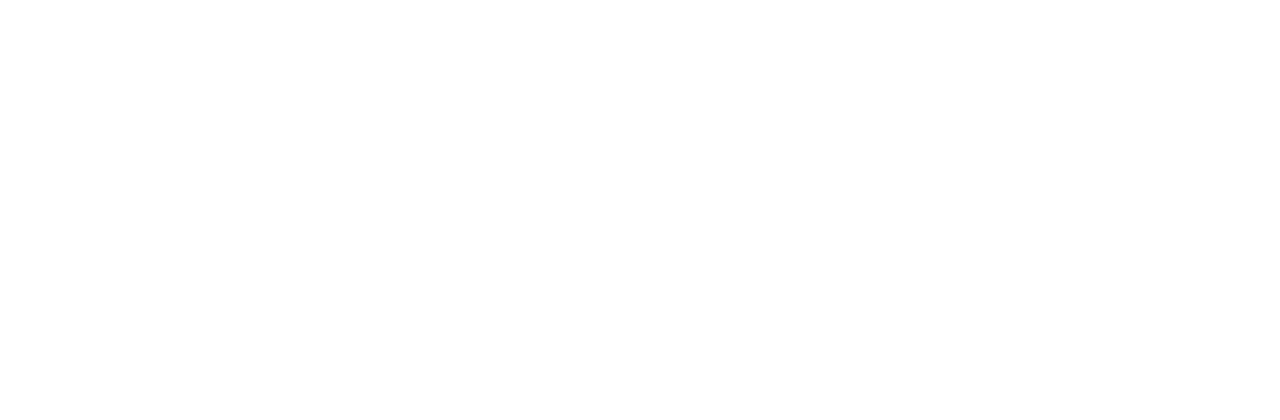
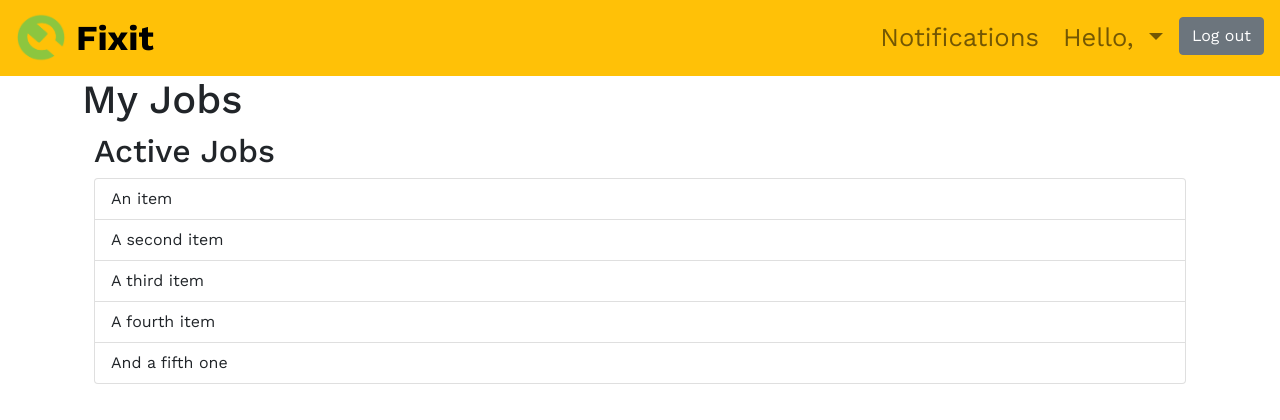
Before and after one commit to matiaslcoulougian/fixit-app, a React (Create React App) app: page /my-jobs in a window 1280 px wide. Before the commit this address had no page. Shown: the top 420 px of the page. Built offline with nearby package versions, Linux system fonts and the light colour scheme.

Commit message:
query modified

```diff
--- a/src/App.jsx
+++ b/src/App.jsx
@@ -8,6 +8,7 @@
 import {Test} from "./components/pages/Test";
 import {DashboardPage} from "./pages/DashboardPage";
 import {JobDetailsPage} from "./pages/JobDetailsPage";
+import {MyJobsPage} from "./pages/MyJobsPage";
 import {AutocompleteChangeDetails} from "@mui/material";
 
 
@@ -23,6 +24,7 @@
                 <Route exact path="/test" element={<Test />} />
                 <Route exact path="/dashboard" element={<DashboardPage />} />
                 <Route exact path="/job/:jobId" element={<JobDetailsPage />} />
+                <Route exact path="/my-jobs" element={<MyJobsPage />} />
 
             </Routes>
 
--- /dev/null
+++ b/src/components/UploadButton.jsx
@@ -0,0 +1,33 @@
+import React, { useState, useRef } from "react";
+
+function UploadButton() {
+
+
+        const [selectedImage, setSelectedImage] = useState(null);
+
+        return (
+            <div>
+                <h1>Upload and Display Image usign React Hook's</h1>
+                {selectedImage && (
+                    <div>
+                        <img alt="not fount" width={"250px"} src={URL.createObjectURL(selectedImage)} />
+                        <br />
+                        <button onClick={()=>setSelectedImage(null)}>Remove</button>
+                    </div>
+                )}
+                <br />
+
+                <br />
+                <input
+                    type="file"
+                    name="myImage"
+                    onChange={(event) => {
+                        console.log(event.target.files[0]);
+                        setSelectedImage(event.target.files[0]);
+                    }}
+                />
+            </div>
+        );
+}
+
+export default UploadButton;
--- a/src/components/pages/Dashboard.jsx
+++ b/src/components/pages/Dashboard.jsx
@@ -117,7 +117,7 @@
                                     <h5 className="card-title">[Job List]</h5>
                                     <p className="card-text">With supporting text below as a natural lead-in to
                                         additional content.</p>
-                                    <a href="#" className="btn btn-primary">See full list</a>
+                                    <a href="/my-jobs" className="btn btn-primary">See full list</a>
                                 </div>
                             </div>
                         </div>
--- /dev/null
+++ b/src/components/pages/MyJobs.jsx
@@ -0,0 +1,38 @@
+import {React, useEffect} from 'react';
+import {NavBar} from "../NavBar";
+
+
+export const MyJobs = () => {
+
+
+    useEffect(() => {
+
+    }, []);
+
+
+  return (
+    <div>
+        <NavBar firstName={localStorage.getItem('firstName')}/>
+        <div className={"container"}>
+            <h1>My Jobs</h1>
+            <div className={"container"}>
+                <h2>Active Jobs</h2>
+                <ul className="list-group">
+                    <li className="list-group-item">An item</li>
+                    <li className="list-group-item">A second item</li>
+                    <li className="list-group-item">A third item</li>
+                    <li className="list-group-item">A fourth item</li>
+                    <li className="list-group-item">And a fifth one</li>
+                </ul>
+
+
+            </div>
+
+
+
+        </div>
+
+
+    </div>
+  );
+};
--- a/src/components/pages/Test.jsx
+++ b/src/components/pages/Test.jsx
@@ -1,15 +1,11 @@
 import React from 'react';
+import UploadButton from "../UploadButton";
 
 
 export const Test = () => {
     return (
         <div className="container st-4">
-            <input type="text" className="form-control" placeholder={'Enter your name'} list="option-list"/>
-            <datalist id="option-list">
-                <option value="data"/>
-                <option value="object"/>
-                <option value="droga"/>
-            </datalist>
+            <UploadButton />
 
         </div>
     );
--- /dev/null
+++ b/src/pages/MyJobsPage.jsx
@@ -0,0 +1,10 @@
+import { React } from 'react';
+import {MyJobs} from "../components/pages/MyJobs";
+
+export const MyJobsPage = () => {
+  return (
+    <div>
+      <MyJobs/>
+    </div>
+  );
+};
--- a/src/queries/mutations.js
+++ b/src/queries/mutations.js
@@ -61,3 +61,14 @@
         }
     }
 `;
+
+export const REQUEST_BUDGET = gql`
+    mutation RequestBudget($input: RequestBudgetInput!) {
+        requestBudget(input: $input){
+            id
+            description
+            status
+            imageKeys
+        }
+    }
+`;
--- a/src/queries/queries.js
+++ b/src/queries/queries.js
@@ -8,7 +8,6 @@
             id
             title
             type
-            time
             worker {
                 id
                 firstName
@@ -28,7 +27,6 @@
             title
             type
             description
-            time
             worker {
                 firstName
                 lastName
@@ -60,3 +58,20 @@
         }
     }
 `;
+
+export const GET_WORKER_POSTS = gql`
+    query GetWorkerPosts($workerId: String!) {
+        getWorkerPosts(input: {
+            workerId: $workerId
+        }){
+            id
+            title
+            type
+            description
+            isActive
+            workerId
+
+        }
+    }
+
+`;
```
